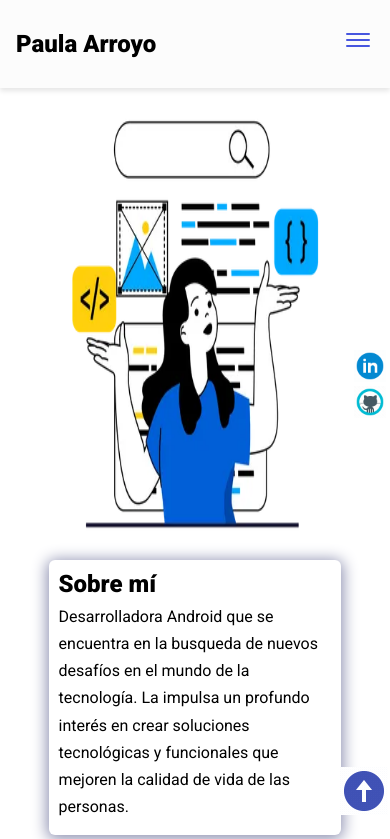
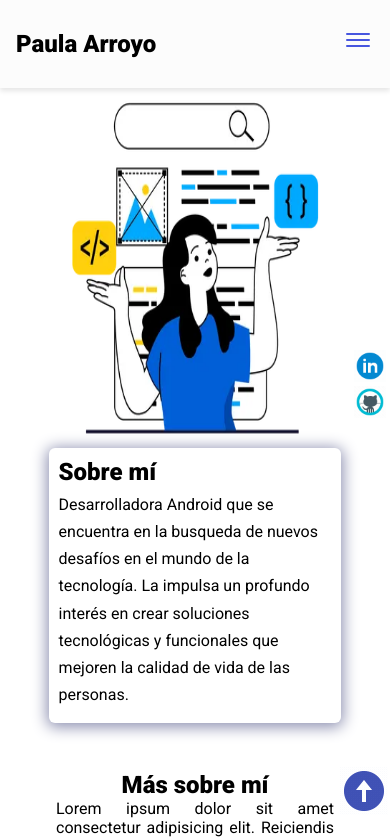
Before and after one commit to Paulasalvo/paulasalvo.github.io, a plain HTML site: page index.html in a window 390 px wide. Shown: the top 839 px of the page. Drawn offline with nearby package versions, Linux system fonts and the light colour scheme.

Commit message:
image size

```diff
--- a/assets/css/styles.css
+++ b/assets/css/styles.css
@@ -322,7 +322,7 @@ footer {
 
 @media screen and (max-width: 420px) {
   .hero img {
-    height: 37.5rem;
+    height: 30.5rem;
     width: 23rem;
   }
 
```
